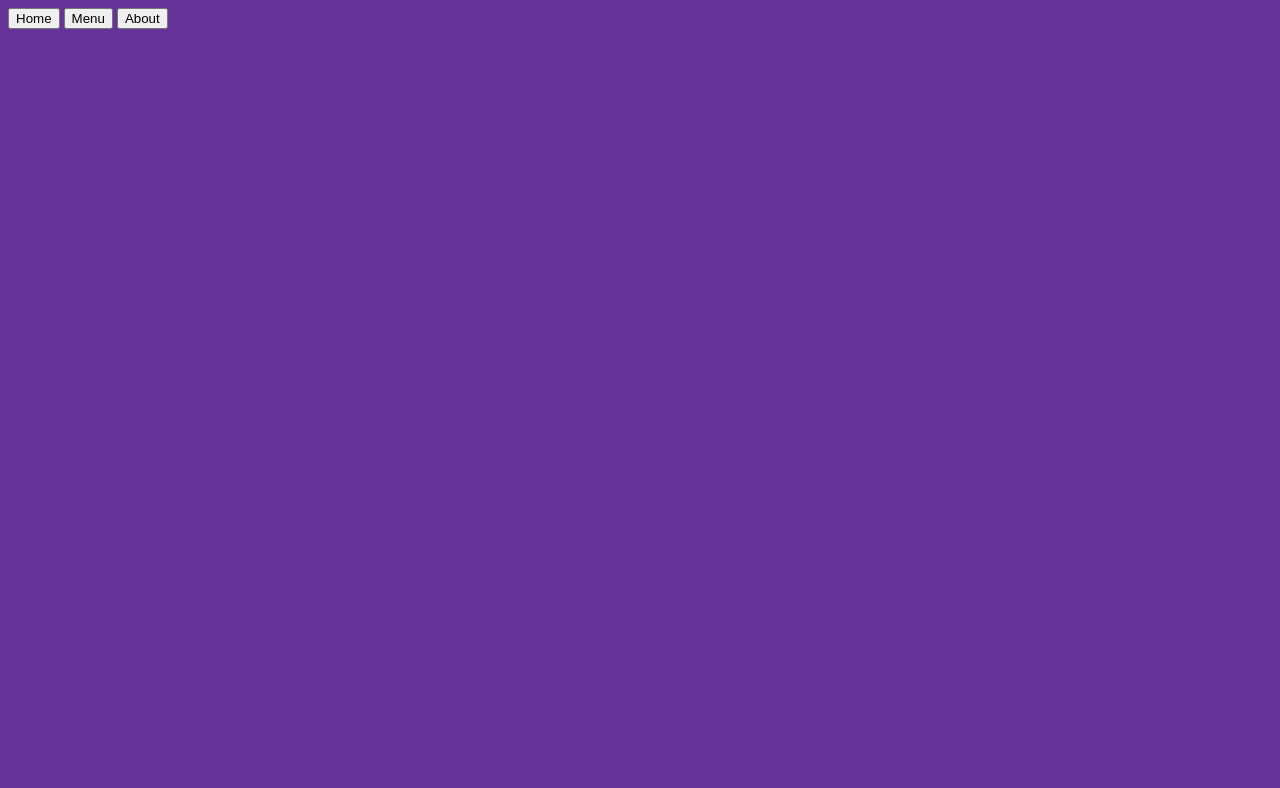
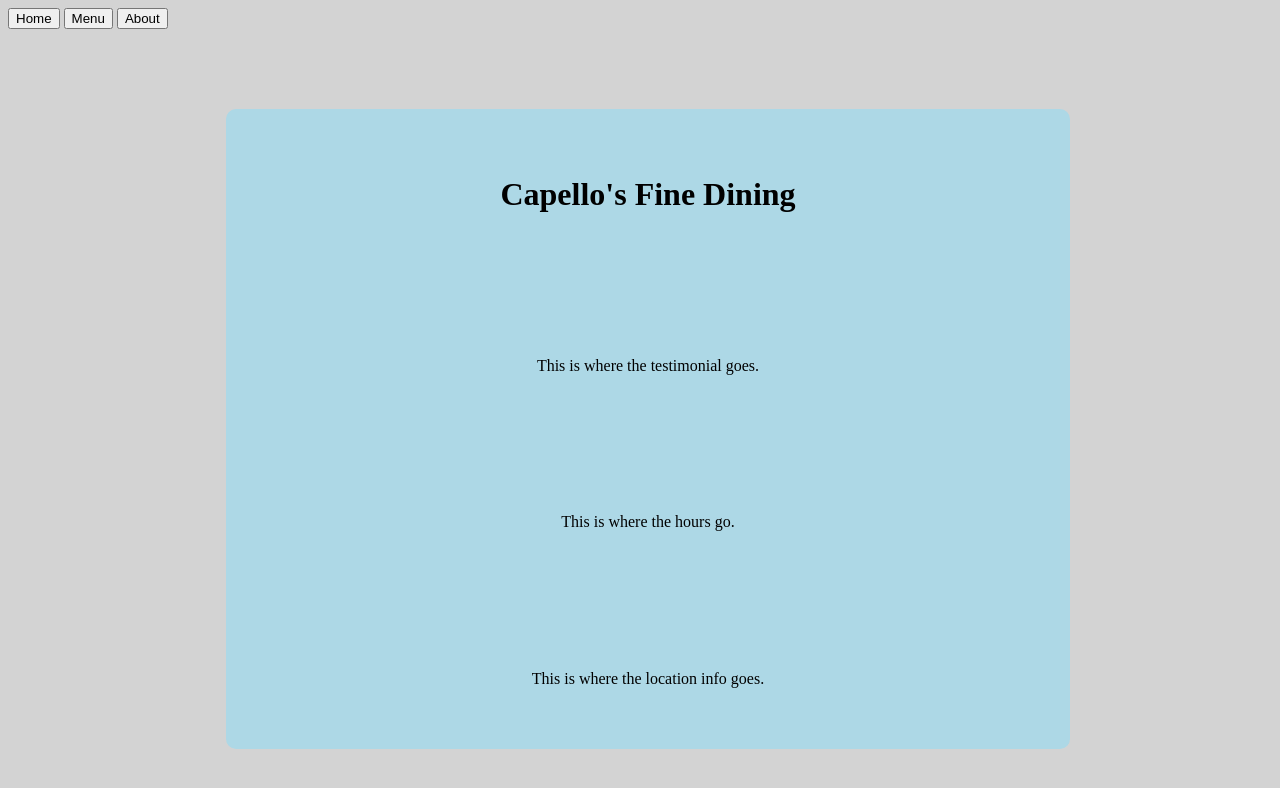
Before and after one commit to crtoomey/restaurant-page, a website built with webpack: page src/template.html in a window 1280 px wide. Built offline with nearby package versions, Linux system fonts and the light colour scheme.

Commit message:
Modify CSS and JS files
Created home.js to handle creating and loading the "Home" tab when the page loads. The elements added through the JS here are just tests at the moment.
Modified index.js to import the function from home.js.
Modified styles.css to add flex to some of the divs so that the home page looks how I want it to. The styles are just tests to differentiate some of the elements.

```diff
--- /dev/null
+++ b/src/home.js
@@ -0,0 +1,28 @@
+const contentDiv = document.querySelector("#content");
+const mainContainer = document.createElement("div");
+const testimonialContainer = document.createElement("div");
+const hoursContainer = document.createElement("div");
+const locationContainer = document.createElement("div");
+const homeHeading = document.createElement("h1");
+const testimonialParagraph = document.createElement("p");
+const hoursParagraph = document.createElement("p");
+const locationParagraph = document.createElement("p");
+export const pageLoad = "Page loading";
+
+export function loadHomePage() {
+    mainContainer.classList.add("main-container");
+    homeHeading.classList.add("home-heading");
+    contentDiv.appendChild(mainContainer);
+    mainContainer.appendChild(homeHeading);
+    mainContainer.appendChild(testimonialContainer);
+    mainContainer.appendChild(hoursContainer);
+    mainContainer.appendChild(locationContainer);
+    testimonialContainer.appendChild(testimonialParagraph);
+    hoursContainer.appendChild(hoursParagraph);
+    locationContainer.appendChild(locationParagraph);
+    homeHeading.innerText = "Capello's Fine Dining";
+    testimonialParagraph.innerText = "This is where the testimonial goes."
+    hoursParagraph.innerText = "This is where the hours go."
+    locationParagraph.innerText = "This is where the location info goes."
+
+}
--- a/src/index.js
+++ b/src/index.js
@@ -1,3 +1,8 @@
 import "./styles.css";
 
+import { loadHomePage, pageLoad } from "./home.js";
+
 console.log("JS running.");
+console.log(pageLoad);
+
+loadHomePage();
--- a/src/styles.css
+++ b/src/styles.css
@@ -1,4 +1,26 @@
 /* styles.css */
 body {
-    background-color: rebeccapurple;
+    background-color: lightgray;
+    width: 100vw;
+    height: 100vh;
 }
+
+#content {
+    display: flex;
+    justify-content: center;
+    align-items: center;
+    width: 100%;
+    height: 100%;
+}
+
+.main-container {
+    background-color: lightblue;
+    width: 66%;
+    height: 80%;
+    display: flex;
+    flex-direction: column;
+    align-items: center;
+    justify-content: space-around;
+    gap: 1rem;
+    border-radius: 10px;
+}
--- a/src/template.html
+++ b/src/template.html
@@ -14,10 +14,10 @@
             <button>Menu</button>
             <button>About</button>
         </nav>
-        <div id="content">
+    </header>
+    <div id="content">
 
-        </div>
-    </header>
+    </div>
 </body>
 
 </html>
```
Also changed, not shown: 1 other file.
